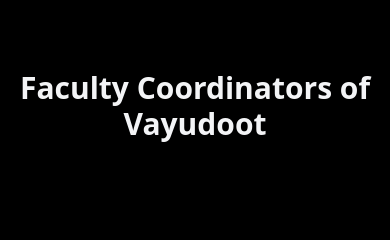
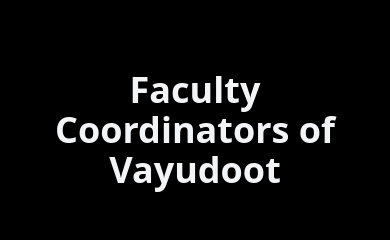
Before and after one commit to archittgupta/vayudoot-2-0, a Next.js app: page /team in a window 390 px wide. Shown: the part 138-378 px from the top of the page. Built offline with nearby package versions, Linux system fonts and the light colour scheme.

Commit message:
faculty coordinators size = student coordinators size

```diff
--- a/src/app/team/page.tsx
+++ b/src/app/team/page.tsx
@@ -14,7 +14,7 @@
       {/* Add padding to prevent content overlap */}
       <div className="pt-32 min-h-screen bg-black dark:bg-gray-950 py-4 px-4">
         {/* Heading */}
-        <h1 className="text-3xl md:text-5xl font-bold text-center text-gray-100 dark:text-white mb-24">
+        <h1 className="text-4xl md:text-5xl font-bold text-center text-gray-100 dark:text-white mb-24">
           Faculty Coordinators of Vayudoot
         </h1>
 
```
